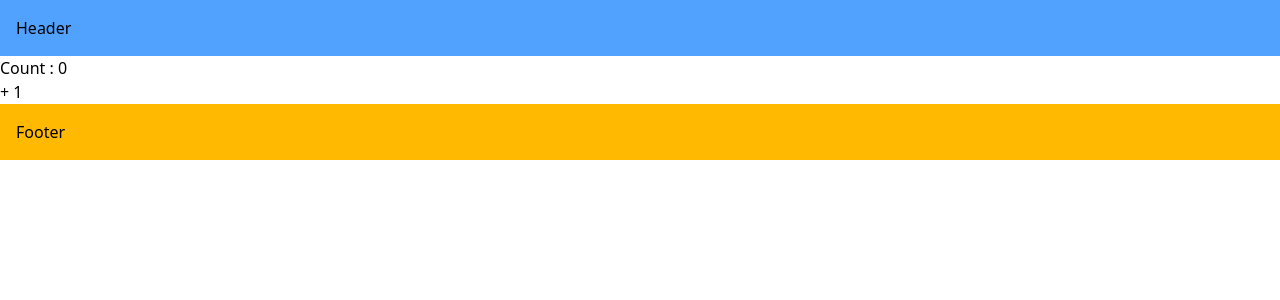
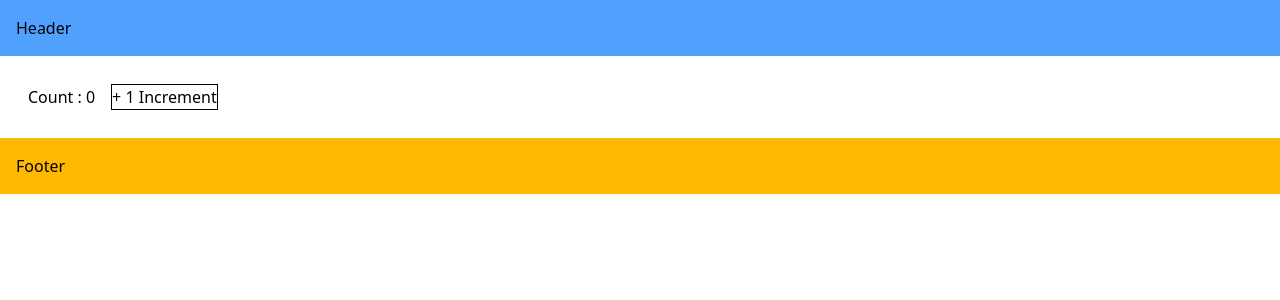
Before and after one commit to Nazil1712/NextJS, a Next.js app in the folder learning-next/: page /counter in a window 1280 px wide. Shown: the top 300 px of the page. Built offline with nearby package versions, Linux system fonts and the light colour scheme.

Commit message:
handling meta data in client components

```diff
--- /dev/null
+++ b/learning-next/src/app/(others)/counter/counter.js
@@ -0,0 +1,22 @@
+"use client";
+
+import { useState } from "react";
+
+export default function Counter() {
+    const [count, setCount] = useState(0);
+
+    const handleClick = () => {
+      setCount(count + 1);
+    };
+
+    return (
+      <>
+        <div className="p-7">
+          <span>Count : {count}</span>
+          <button onClick={handleClick} className="border ml-4">
+            + 1 Increment
+          </button>
+        </div>
+      </>
+    );
+  }
--- a/learning-next/src/app/(others)/counter/page.js
+++ b/learning-next/src/app/(others)/counter/page.js
@@ -1,34 +1,14 @@
-"use client"
+import Counter from "./counter"
 
-import {useState} from "react"
+export const metadata = {
+    title : "Counter app",
+}
 
 
-/*
-    We can't use metadata object in Client components, It is not allowed by NextJS,
-    You will see error, If you will do so ...
-*/
-
-// export const metadata = {
-//     title : "Counter app",
-// }
-
-
-export default function Counter() {
-
-    const [count, setCount] = useState(0);
-
-    const handleClick = () =>{
-        setCount(count + 1);
-    }
-
-    return(
+export default function CounterPage() {
+    return (
         <>
-
-        <p>Count : {count}</p>
-        <button onClick={handleClick}>+ 1</button>
-
-
-
+        <Counter />
         </>
     )
 }
```
